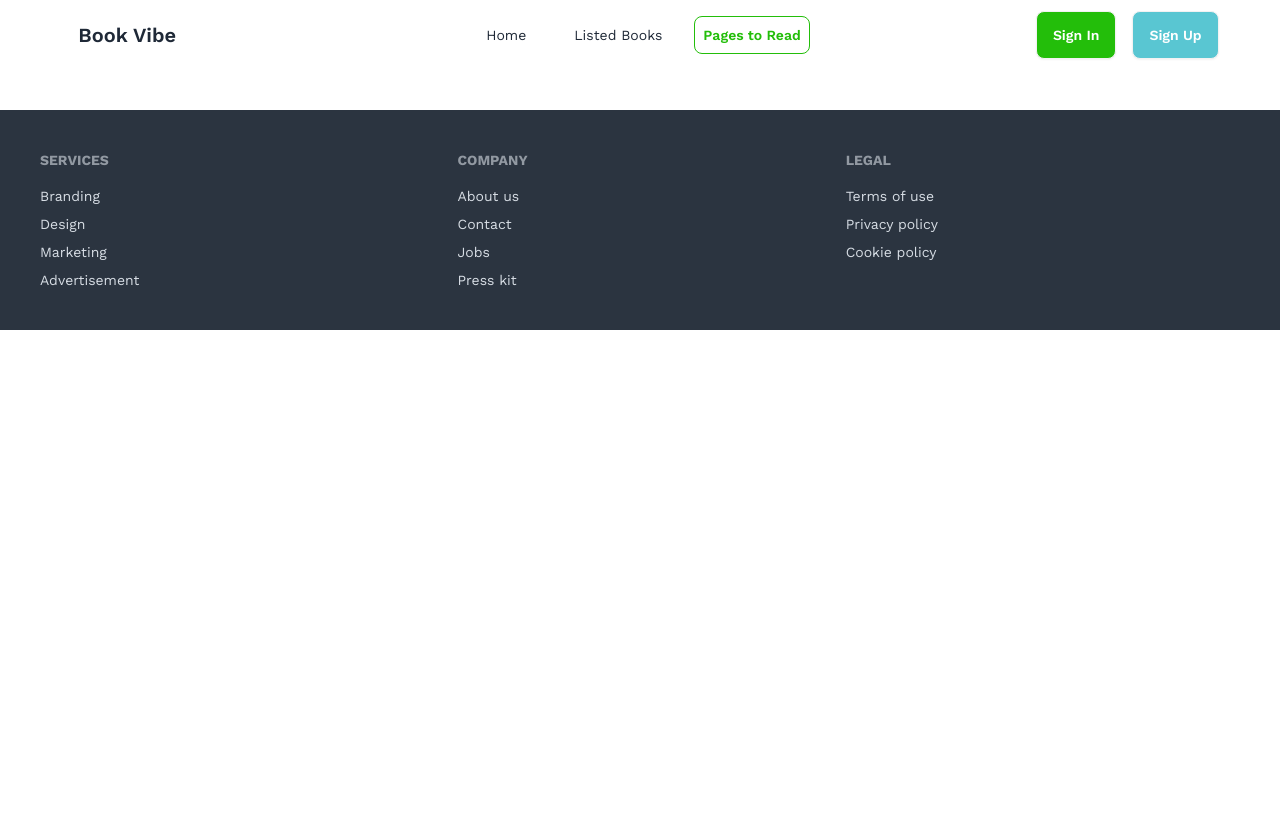
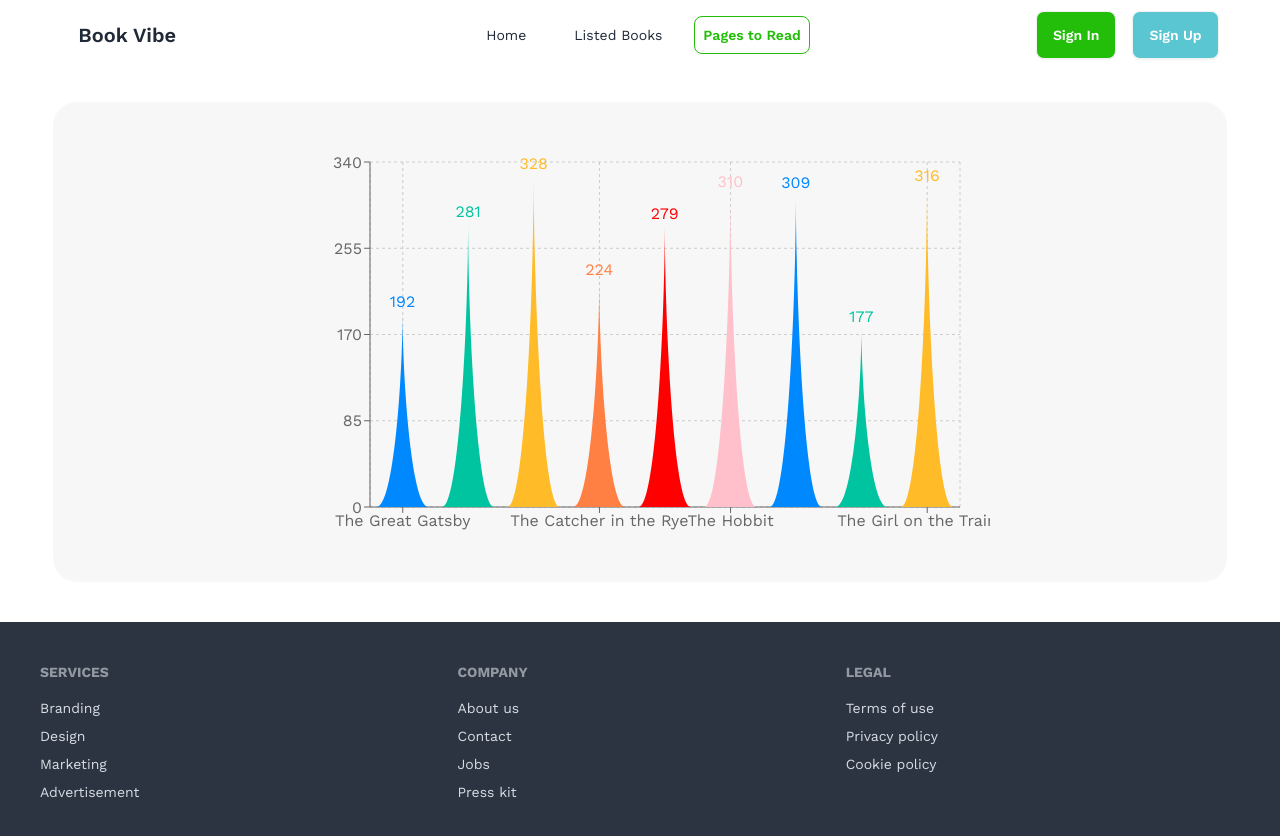
Before and after one commit to RaiyanJiyon/Book-Vibe, a React (Vite) app: page /PagesToRead in a window 1280 px wide. Shown: the top 836 px of the page. Before the commit the page ends 800 px from the top, so only its background shows below. Built offline with nearby package versions, Linux system fonts and the light colour scheme.

Commit message:
Added Pages To Read Pages graph

```diff
--- a/package.json
+++ b/package.json
@@ -19,6 +19,7 @@
     "react-router-dom": "^6.27.0",
     "react-tabs": "^6.0.2",
     "react-toastify": "^10.0.6",
+    "recharts": "^2.13.3",
     "sort-by": "^1.2.0"
   },
   "devDependencies": {
--- a/src/components/PagesToRead/PagesToRead.jsx
+++ b/src/components/PagesToRead/PagesToRead.jsx
@@ -1,12 +1,51 @@
 import React from 'react';
 import { Helmet } from 'react-helmet-async';
+import { useLoaderData } from 'react-router-dom';
+import { BarChart, Bar, Cell, XAxis, YAxis, CartesianGrid, Tooltip } from 'recharts';
+
+const colors = ['#0088FE', '#00C49F', '#FFBB28', '#FF8042', 'red', 'pink'];
+
+const getPath = (x, y, width, height) => {
+    return `M${x},${y + height}C${x + width / 3},${y + height} ${x + width / 2},${y + height / 3}
+  ${x + width / 2}, ${y}
+  C${x + width / 2},${y + height / 3} ${x + (2 * width) / 3},${y + height} ${x + width}, ${y + height}
+  Z`;
+};
+
+const TriangleBar = (props) => {
+    const { fill, x, y, width, height } = props;
+    return <path d={getPath(x, y, width, height)} stroke="none" fill={fill} />;
+};
 
 const PagesToRead = () => {
+    const allBooks = useLoaderData();
+
     return (
-        <div>
+        <div className='w-11/12 mx-auto mt-8 py-10 flex justify-center bg-[#13131308] rounded-3xl'>
             <Helmet>
                 <title>Listed Book | Book Vibe</title>
             </Helmet>
+            <BarChart
+                width={700}
+                height={400}
+                data={allBooks}
+                margin={{
+                    top: 20,
+                    right: 30,
+                    left: 20,
+                    bottom: 5,
+                }}
+            >
+                <CartesianGrid strokeDasharray="3 3" />
+                <XAxis dataKey="bookName" />
+                <YAxis />
+                <Tooltip />
+                <Bar dataKey="totalPages" fill="#8884d8" shape={<TriangleBar />} label={{ position: 'top' }}>
+                    {allBooks.map((entry, index) => (
+                        <Cell key={`cell-${index}`} fill={colors[index % colors.length]} />
+                    ))}
+                </Bar>
+            </BarChart>
         </div>
     );
 };
--- a/src/main.jsx
+++ b/src/main.jsx
@@ -37,7 +37,8 @@
       },
       {
         path: "/PagesToRead",
-        element: <PagesToRead />
+        element: <PagesToRead />,
+        loader: () => fetch('/booksData.json')
       }
     ]
   },
```
Also changed, not shown: 1 other file (tests, documents, lock files or other folders).
